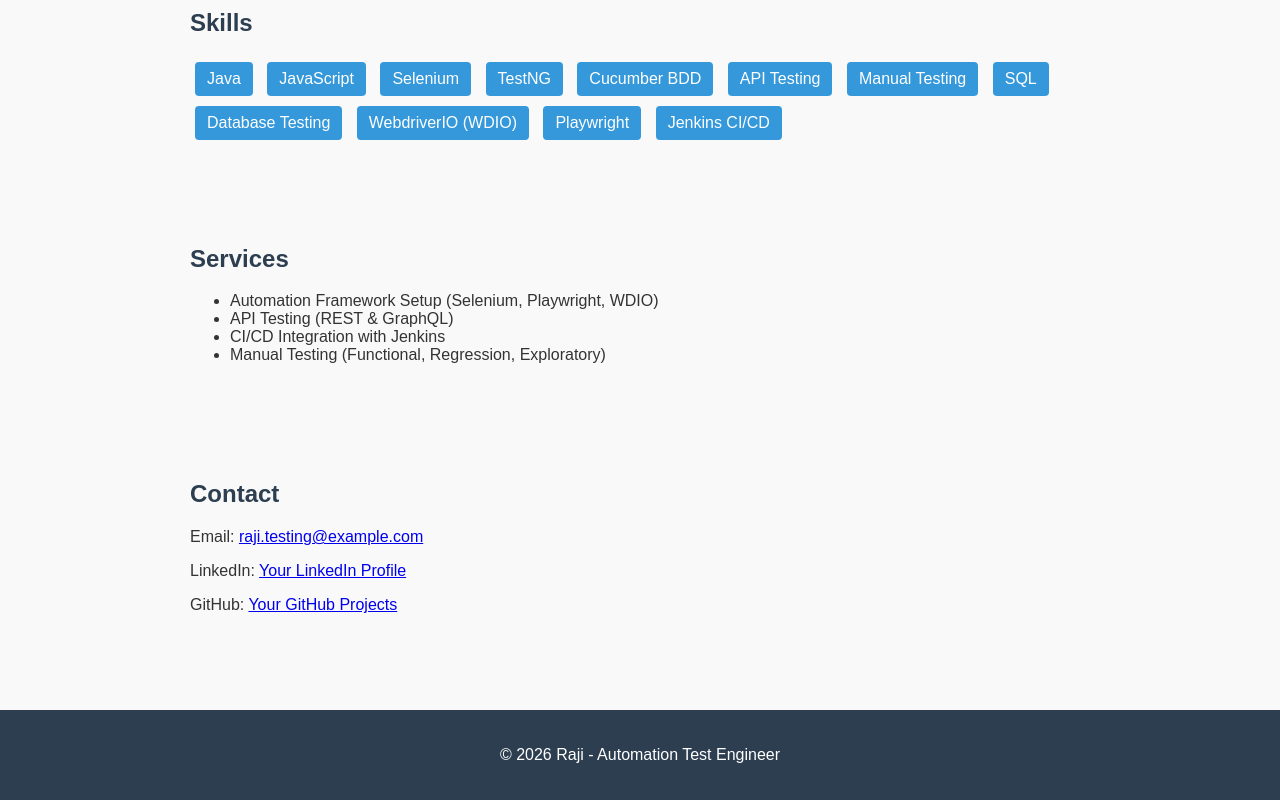
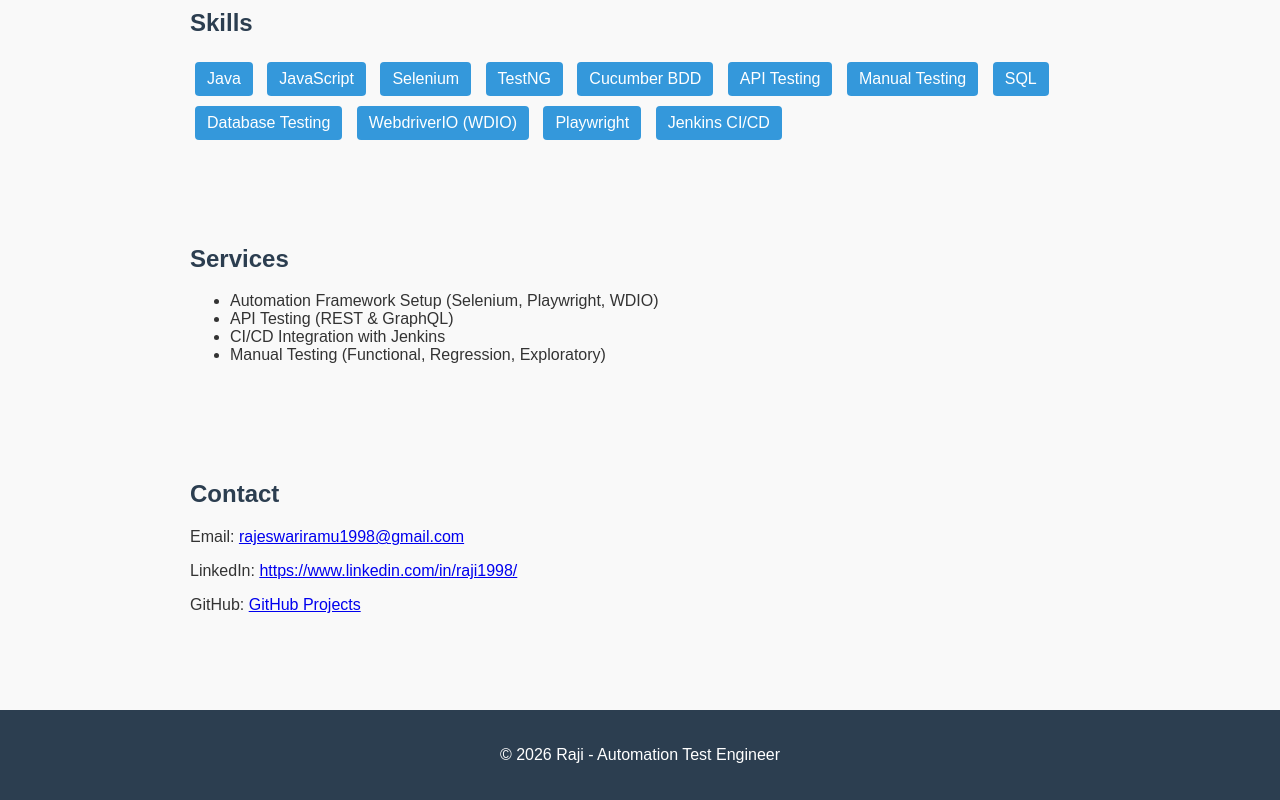
Before and after one commit to nallavala/raji-automation-portfolio, a plain HTML site: page index.html in a window 1280 px wide. Shown: the part 414-1214 px from the top of the page. Drawn offline with Linux system fonts and the light colour scheme.

Commit message:
Update index.html

```diff
--- a/index.html
+++ b/index.html
@@ -69,9 +69,9 @@
 
 <section id="contact">
   <h2>Contact</h2>
-  <p>Email: <a href="mailto:raji.testing@example.com">raji.testing@example.com</a></p>
-  <p>LinkedIn: <a href="#">Your LinkedIn Profile</a></p>
-  <p>GitHub: <a href="#">Your GitHub Projects</a></p>
+  <p>Email: <a href="mailto:raji.testing@example.com">rajeswariramu1998@gmail.com</a></p>
+  <p>LinkedIn: <a href="#">https://www.linkedin.com/in/raji1998/</a></p>
+  <p>GitHub: <a href="#">GitHub Projects</a></p>
 </section>
 
 <footer>
```
